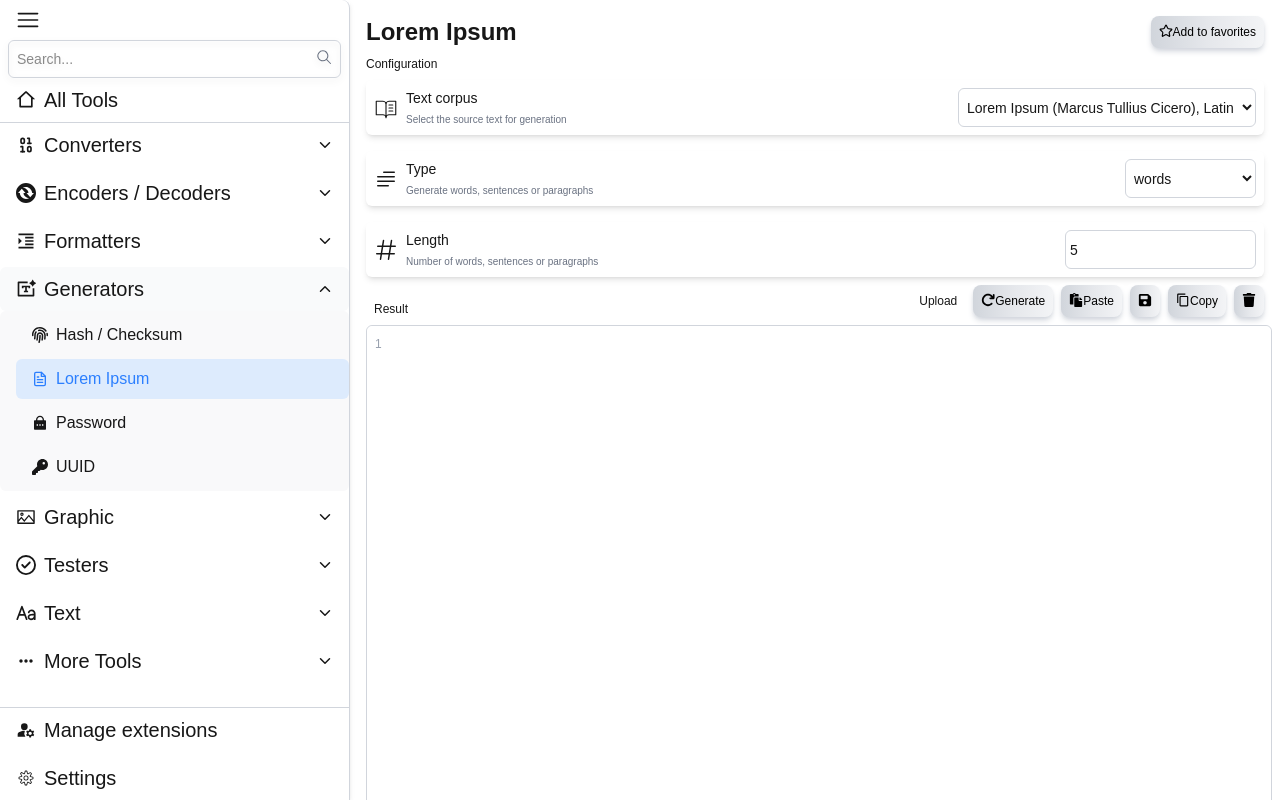
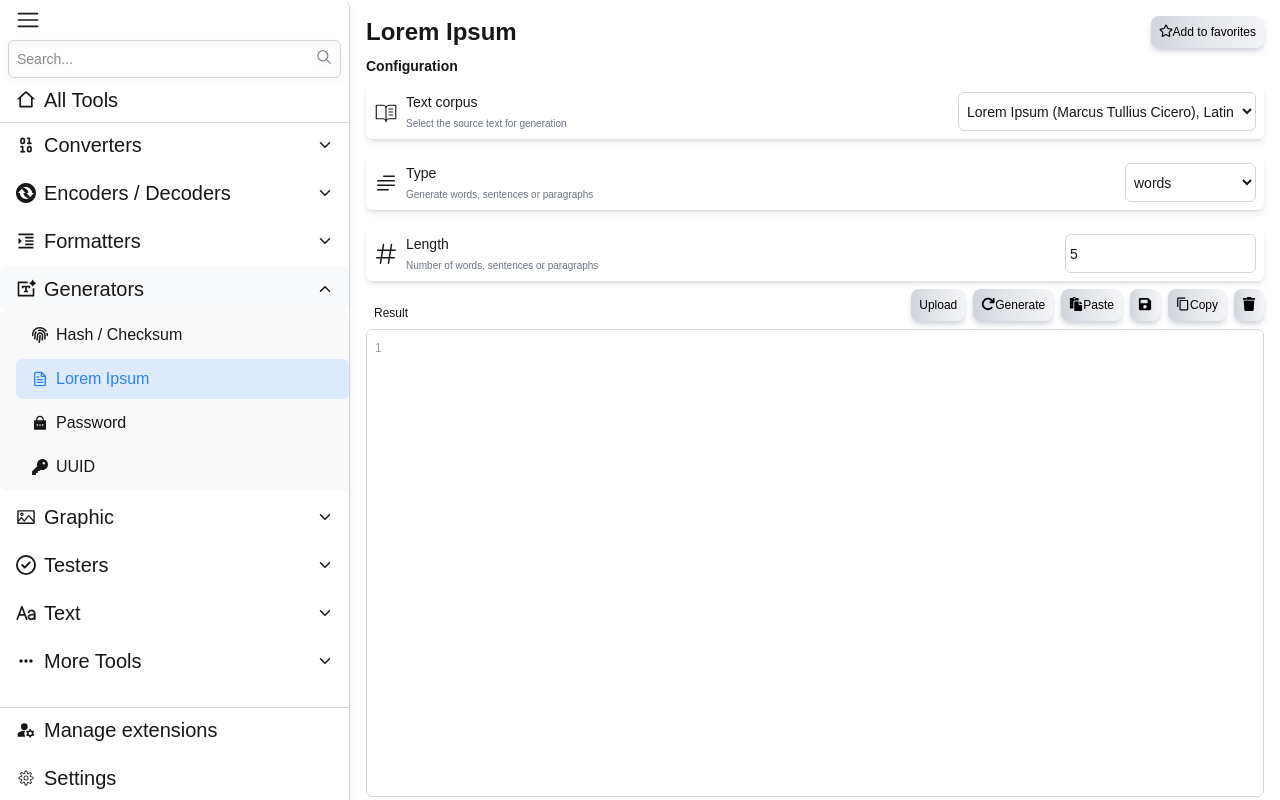
Before and after one commit to Kanghocit/Devtoys, a Next.js app: page /lorem-ipsum in a window 1280 px wide. Built offline with nearby package versions, Linux system fonts and the light colour scheme.

Commit message:
fix(ui): lorem-ipsum

```diff
--- a/src/app/(generators)/lorem-ipsum/page.tsx
+++ b/src/app/(generators)/lorem-ipsum/page.tsx
@@ -145,7 +145,9 @@ const LoremIpsum = () => {
   return (
     <div className="flex flex-col rounded-2xl p-2" suppressHydrationWarning>
       <Header title="Lorem Ipsum" />
-      <p className="text-xs ms-2">Configuration</p>
+      <div className="flex justify-between ms-2">
+        <p className="text-sm font-semibold">Configuration</p>
+      </div>
       <ConfigCard
         title="Text corpus"
         icon={<PiBookOpenTextLight />}
@@ -184,10 +186,7 @@ const LoremIpsum = () => {
               onChange={handleFileUpload}
             />
 
-            <Button
-              variant="text"
-              onClick={() => fileInputRef.current?.click()}
-            >
+            <Button onClick={() => fileInputRef.current?.click()}>
               Upload
             </Button>
 
@@ -204,7 +203,7 @@ const LoremIpsum = () => {
             <Button icon={<FaTrash />} onClick={handleClear} />
           </div>
         </div>
-        <div className="min-h-[calc(80vh-140px)] border-1 ms-2 border-gray-300 rounded-md">
+        <div className="min-h-[calc(76vh-140px)] border-1 ms-2 border-gray-300 rounded-md mx-2">
           <Textarea
             className="w-full"
             autoFocus
```
